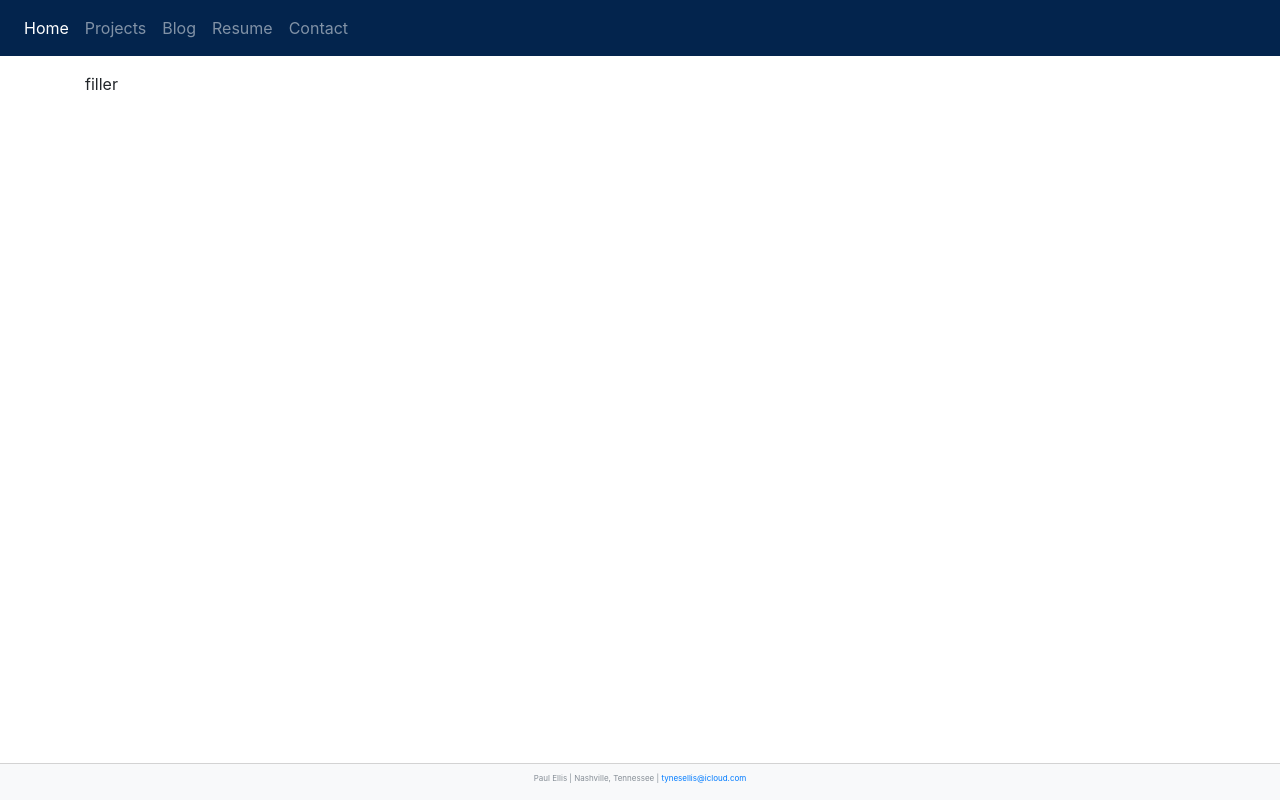
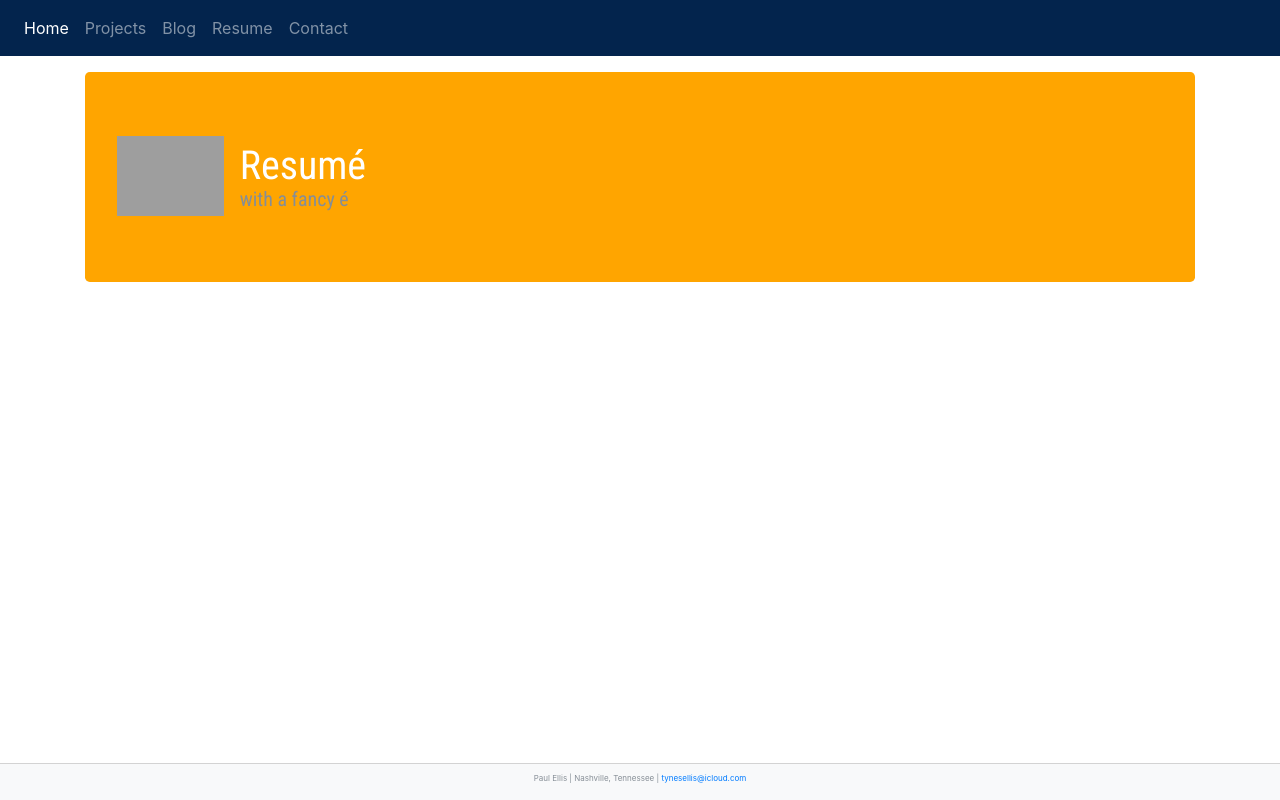
Before and after one commit to tynesellis/tynesellis.github.io, a plain HTML site: page resume.html in a window 1280 px wide. Drawn offline with nearby package versions, Linux system fonts and the light colour scheme; grey boxes are pictures that could not be loaded.

Commit message:
resume page added

```diff
--- a/resume.html
+++ b/resume.html
@@ -37,7 +37,11 @@
         </nav>
 
         <div class="container mt-3">
-          <p>filler</p>
+                <header id="jumbotron" class="container jumbotron mb-3">
+                        <img id="headShot" class="img-rounded float-left mr-3" src="https://scontent-iad3-1.xx.fbcdn.net/v/t31.0-8/322731_605532891549_851121386_o.jpg?oh=b89a0f512c570bba8c77cb420dcdedd2&oe=5A81A21F" height="80" width="auto">
+                        <h1 class="pt-2 mb-0">Resumé</h1>
+                        <h5 class="text-muted">with a fancy é</h5>
+                      </header>
 
       </div>
       <footer id="footer" class="container-fluid fixed-bottom text-center bg-light ">
```
